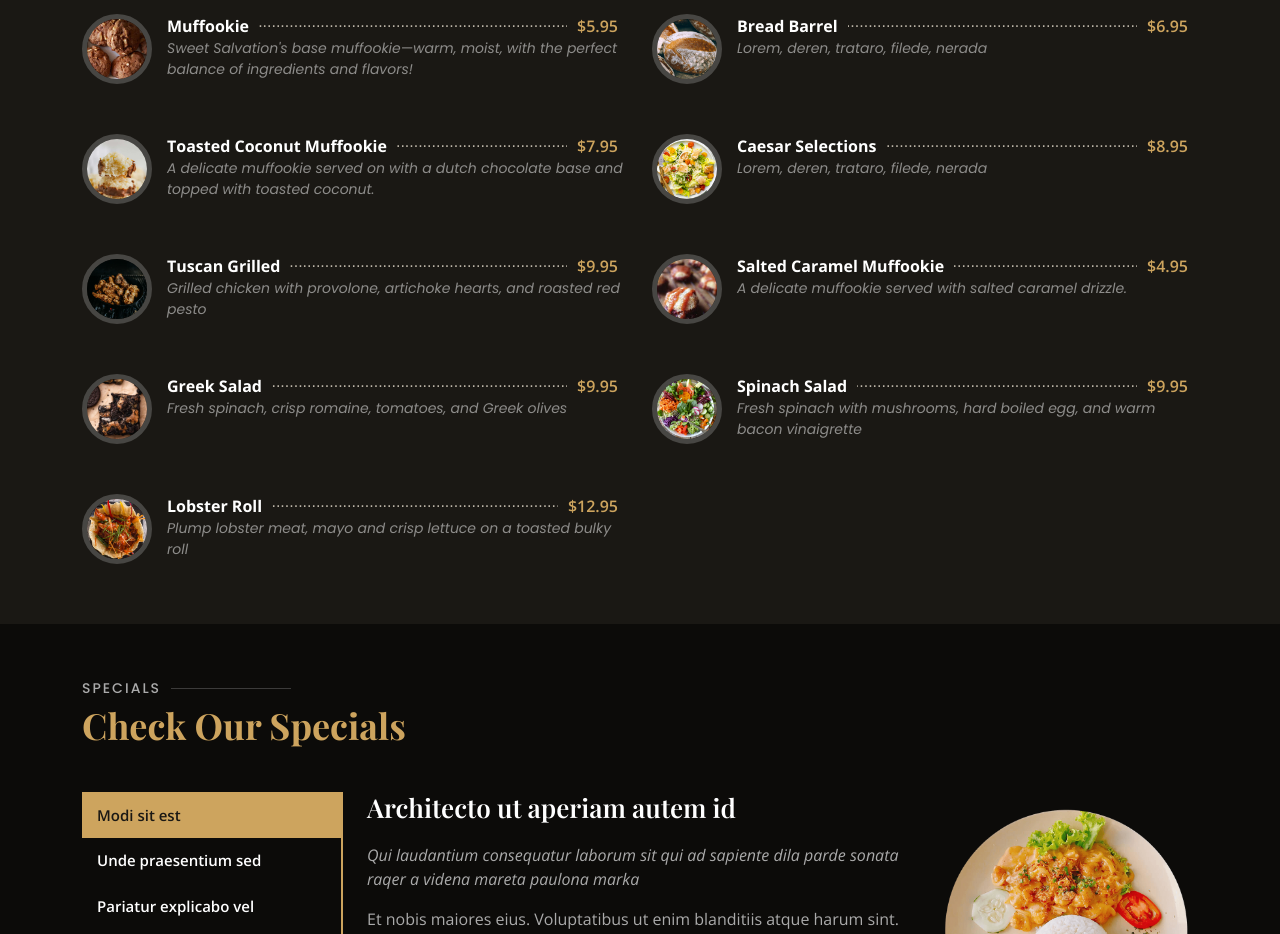
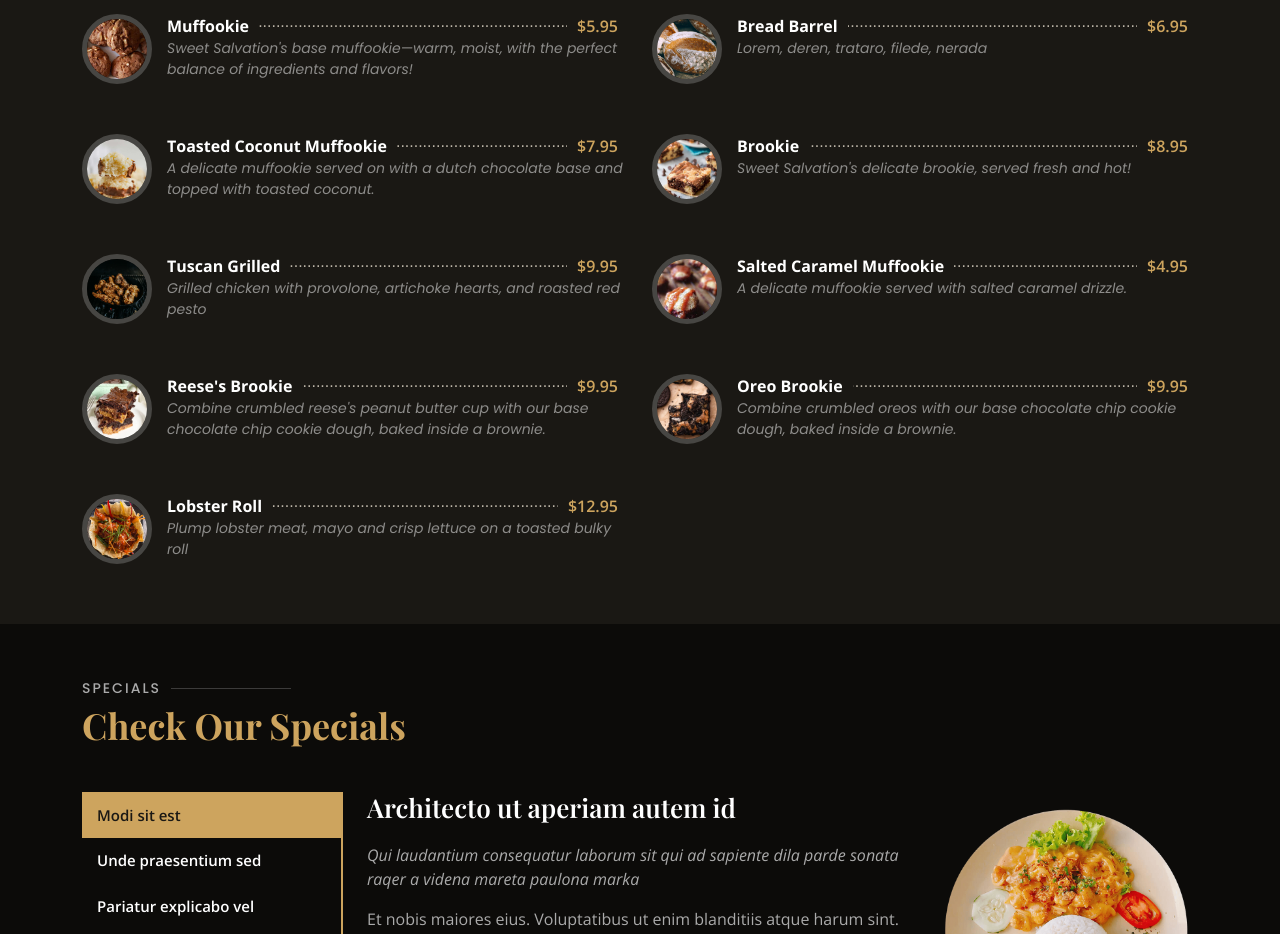
Before and after one commit to ustropics/SweetSalvation, a plain HTML site: page index.html in a window 1280 px wide. Shown: the part 2100-3034 px from the top of the page. Drawn offline with nearby package versions, Linux system fonts and the light colour scheme; a web font is replaced by a local one.

Commit message:
commit changes

```diff
--- a/index.html
+++ b/index.html
@@ -246,12 +246,12 @@
           </div>
 
           <div class="col-lg-6 menu-item filter-salads">
-            <img src="assets/img/menu/caesar.jpg" class="menu-img" alt="">
+            <img src="assets/img/menu/brookie.jpg" class="menu-img" alt="">
             <div class="menu-content">
-              <a href="#">Caesar Selections</a><span>$8.95</span>
+              <a href="#">Brookie</a><span>$8.95</span>
             </div>
             <div class="menu-ingredients">
-              Lorem, deren, trataro, filede, nerada
+              Sweet Salvation's delicate brookie, served fresh and hot!
             </div>
           </div>
 
@@ -276,22 +276,22 @@
           </div>
 
           <div class="col-lg-6 menu-item filter-salads">
-            <img src="assets/img/menu/greek-salad.jpg" class="menu-img" alt="">
+            <img src="assets/img/menu/reeses-brookie.jpg" class="menu-img" alt="">
             <div class="menu-content">
-              <a href="#">Greek Salad</a><span>$9.95</span>
+              <a href="#">Reese's Brookie</a><span>$9.95</span>
             </div>
             <div class="menu-ingredients">
-              Fresh spinach, crisp romaine, tomatoes, and Greek olives
+              Combine crumbled reese's peanut butter cup with our base chocolate chip cookie dough, baked inside a brownie.
             </div>
           </div>
 
           <div class="col-lg-6 menu-item filter-salads">
-            <img src="assets/img/menu/spinach-salad.jpg" class="menu-img" alt="">
+            <img src="assets/img/menu/oreo-brookie.jpg" class="menu-img" alt="">
             <div class="menu-content">
-              <a href="#">Spinach Salad</a><span>$9.95</span>
+              <a href="#">Oreo Brookie</a><span>$9.95</span>
             </div>
             <div class="menu-ingredients">
-              Fresh spinach with mushrooms, hard boiled egg, and warm bacon vinaigrette
+              Combine crumbled oreos with our base chocolate chip cookie dough, baked inside a brownie.
             </div>
           </div>
 
```
Also changed, not shown: assets/img/menu/brookie.jpg (renamed from assets/img/menu/cake.jpg), assets/img/menu/oreo-brookie.jpg (renamed from assets/img/menu/greek-salad.jpg).
